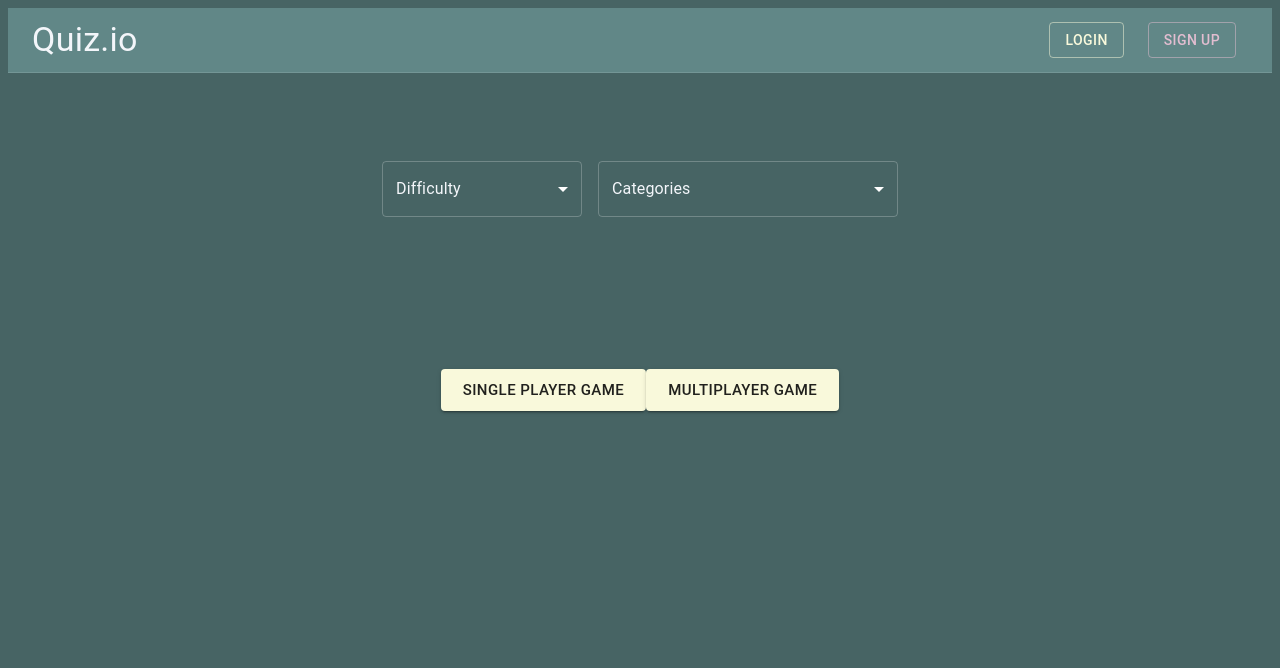
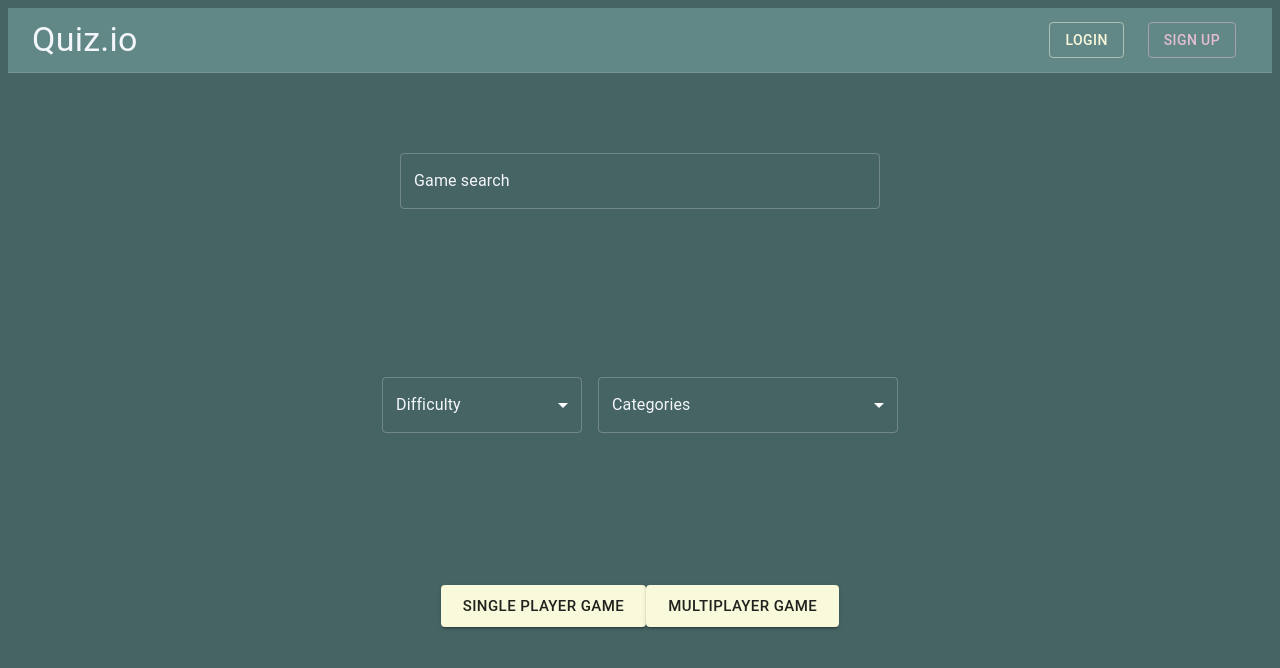
Before and after one commit to CodecoolGlobal/el-proyecte-grande-sprint-1-java-csakafeda, a React (Vite) app in the folder frontend/: page / in a window 1280 px wide. Shown: the top 668 px of the page. Built offline with nearby package versions, Linux system fonts and the light colour scheme.

Commit message:
add textfield for search game

```diff
--- a/frontend/src/Pages/HomePage/HomePage.jsx
+++ b/frontend/src/Pages/HomePage/HomePage.jsx
@@ -7,7 +7,7 @@ import {
     MenuItem,
     Select,
     OutlinedInput,
-    useTheme
+    useTheme, TextField
 } from "@mui/material";
 import {Container} from "@mui/system";
 import {useNavigate} from "react-router-dom";
@@ -75,6 +75,10 @@ export default function HomePage() {
     }
 
     return <>
+        <Container align="center" sx={{padding: "5rem"}}>
+            <TextField sx={{width: '30rem'}} id="outlined-basic" label="Game search" variant="outlined"
+                       placeholder="Search game by gameid, playername or email "/>
+        </Container>
         <Container align="center" sx={{padding: "5rem"}}>
             <FormControl sx={{m: 1, minWidth: 200}}>
                 <InputLabel id="difficulty-choosing">
```
